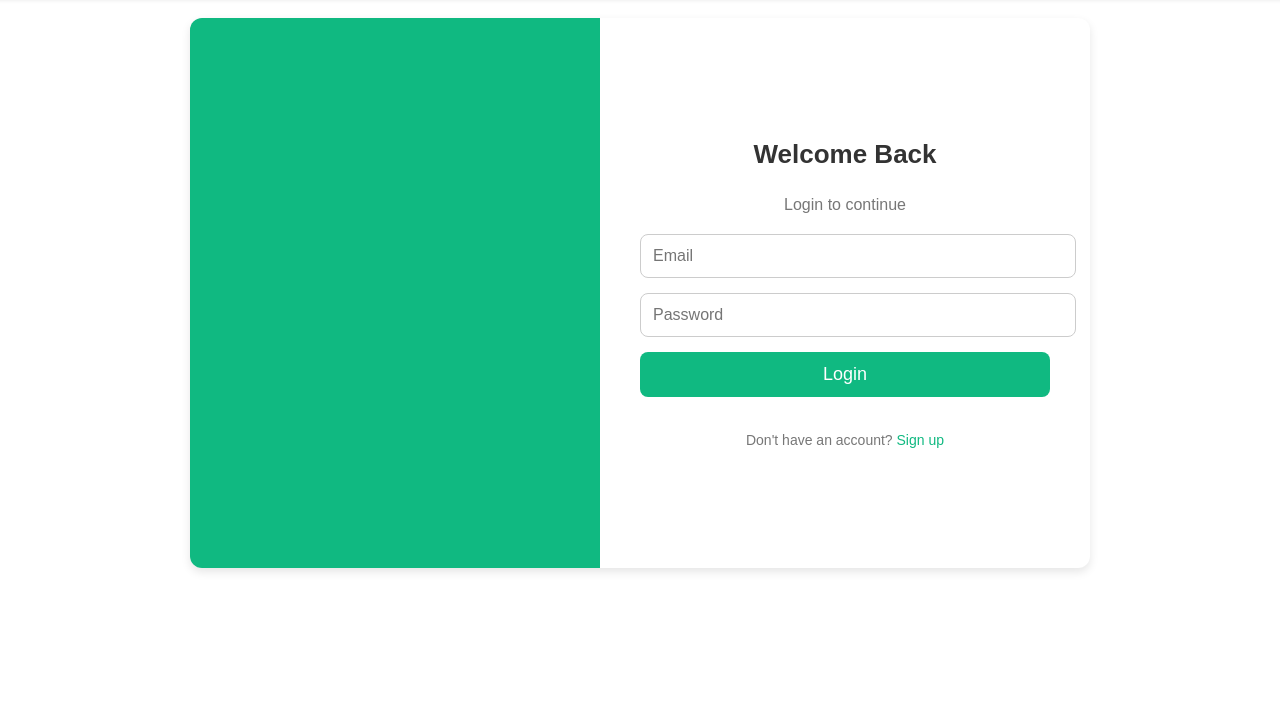
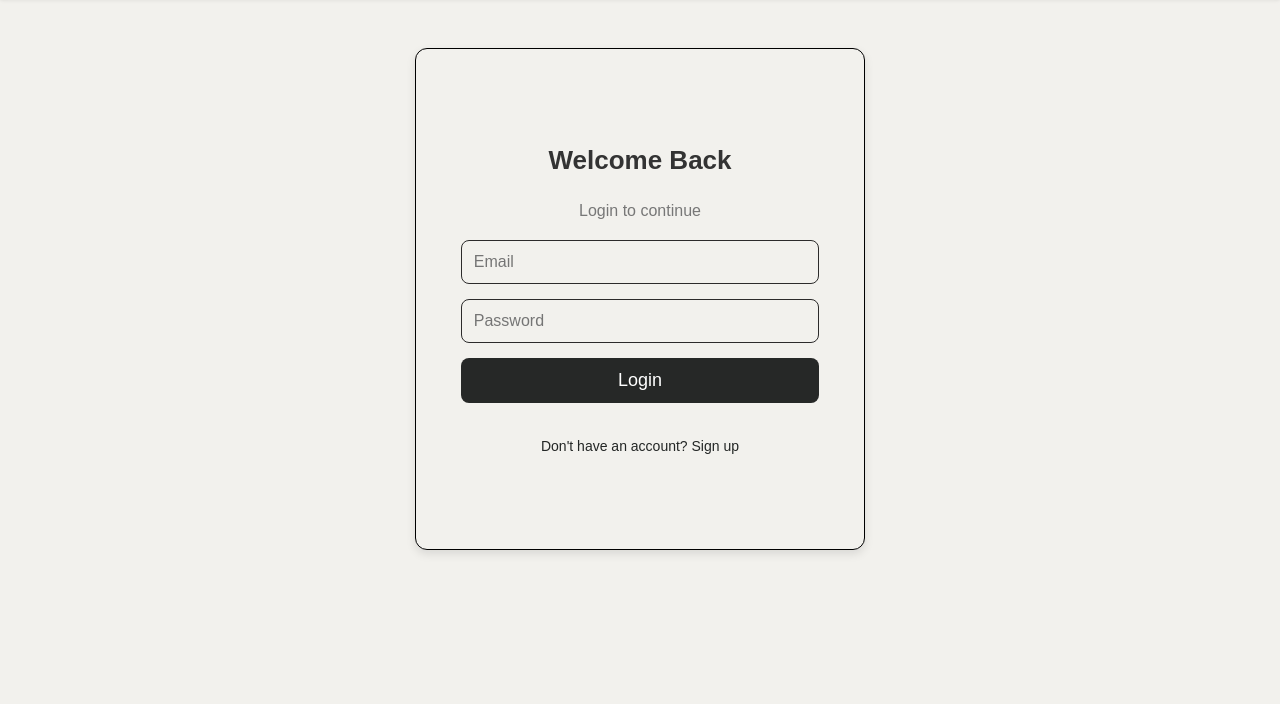
Before and after one commit to aanya-19/youthup-25, a plain HTML site: page login.html in a window 1280 px wide. Shown: the part 96-800 px from the top of the page. Drawn offline with Linux system fonts and the light colour scheme.

Commit message:
Update login.html

```diff
--- a/login.html
+++ b/login.html
@@ -6,20 +6,19 @@
     <title>Login Page</title>
     <script src="https://translate.google.com/translate_a/element.js?cb=initTranslate"></script>
     <style>
-        /* Global Styles */
         #google_translate_element {
-            display: inline-block;
-            margin-left: 10px;
+            display: inline-block !important;
+            margin-left: 10px !important;  /* Adjust spacing */
           }
 
           .goog-te-gadget {
             font-family: Arial, sans-serif !important;
             font-size: 14px !important;
-            color: white !important;
+            color: #f2f1ed !important;
           }
 
           .goog-te-gadget select {
-            background: #fffefe;
+            background: #f2f1ed;  /* Match button color */
             color: rgb(15, 15, 15);
             border: none;
             padding: 5px;
@@ -57,30 +56,43 @@
           margin: 0;
           padding: 0;
           box-sizing: border-box;
-            background-color: #ffffff;
+          background-color: #f2f1ed;
           color: #333;
-            display: flex;
-            flex-direction: column;
-            align-items: center;
-            justify-content: flex-start;
-            height: 100vh;
+          text-align: center;
         }
-
-        /* Navbar */
         .navbar {
-            width: 100%;
           display: flex;
           justify-content: space-between;
           align-items: center;
           padding: 10px 20px;
-            background-color: #fff;
+          background-color: #f2f1ed;
           box-shadow: 0 2px 4px rgba(0, 0, 0, 0.1);
           position: relative;
           z-index: 10;
         }
-
         .navbar img {
           height: 70px;
+        }
+        .navbar .menu {
+          display: flex;
+          align-items: center;
+          gap: 15px;
+
+        }
+        .navbar a {
+          text-decoration: none;
+          color: #333;
+          font-weight: bold;
+        }
+        .navbar .button {
+          background-color: #090a0a;
+          color: #fff;
+          padding: 8px 15px;
+          border-radius: 5px;
+          transition: background-color 0.3s;
+        }
+        .navbar .button:hover {
+          background-color: #0e0f0e;
         }
 
         .menu {
@@ -110,15 +122,30 @@
 
         /* Login Container */
         .login-container {
-            width: 900px;
-            height: 550px;
-            background: white;
+            width: 35vw;
+            height: 500px;
+            background: #f2f1ed;
             display: flex;
+            flex-direction: column;  /* Stack elements vertically */
+            align-items: center;     /* Center horizontally */
+            justify-content: center; /* Center vertically */
             box-shadow: 0px 4px 10px rgba(0, 0, 0, 0.1);
             border-radius: 12px;
             overflow: hidden;
-            margin-top: 20px;
+            margin: 50px auto; /* Center the container */
+            text-align: center; /* Ensures all text inside is centered */
+            border: 1px solid black;
         }
+        .form-section {
+            width: 100%;
+            display: flex;
+            flex-direction: column;
+            align-items: center; /* Center horizontally */
+            justify-content: center; /* Center vertically */
+            text-align: center; /* Center text inside */
+            padding: 40px;
+        }
+
 
         /* Left Section (Image) */
         .image-section {
@@ -135,16 +162,6 @@
             box-shadow: 0px 4px 10px rgba(0, 0, 0, 0.2);
         }
 
-        /* Right Section (Form) */
-        .form-section {
-            width: 50%;
-            display: flex;
-            flex-direction: column;
-            align-items: center;
-            justify-content: center;
-            padding: 40px;
-        }
-
         h2 {
             font-size: 26px;
             font-weight: bold;
@@ -158,26 +175,28 @@
 
         /* Input Fields */
         .input-box {
-            width: 100%;
+            width: 80%; /* Adjust width to fit within the container */
+             /* Set a maximum width to prevent it from becoming too wide */
             padding: 12px;
             margin-bottom: 15px;
-            border: 1px solid #ccc;
+            border: 1px solid #2c2b2b;
+            background-color: #f2f1ed;
             border-radius: 8px;
             font-size: 16px;
             outline: none;
-            transition: 0.3s;
+            box-sizing: border-box; /* Ensures padding is included in width */
         }
 
         .input-box:focus {
-            border-color: #10b981;
+            border-color: #909593;
             box-shadow: 0px 0px 8px rgba(0, 123, 255, 0.3);
         }
 
         /* Login Button */
         .login-button {
-            width: 100%;
+            width: 80%;
             padding: 12px;
-            background-color: #10b981;
+            background-color: #262827;
             color: white;
             font-size: 18px;
             border: none;
@@ -194,10 +213,11 @@
         .signup-text {
             margin-top: 15px;
             font-size: 14px;
+            color: #232625
         }
 
         .signup-text a {
-            color: #10b981;
+            color: #232625 !important;
             text-decoration: none;
         }
 
@@ -215,7 +235,7 @@
 <body>
     <div class="navbar">
         <div class="logo">
-            <img src="nav1.jpeg" alt="Youth Startup Logo">
+            <img src="nav.jpeg" alt="Youth Startup Logo">
         </div>
         <div class="menu">
             <a href="index.html">Home</a>
@@ -229,10 +249,7 @@
     </div>
 
     <div class="login-container">
-        <!-- Left Section: Image -->
-        <div class="image-section">
-            <!-- <img src="https://source.unsplash.com/450x450/?technology" alt="Login Image"> -->
-        </div>
+
 
         <!-- Right Section: Login Form -->
         <div class="form-section">
@@ -247,7 +264,7 @@
             </form>
 
             <p class="signup-text">
-                Don't have an account? <a href="#">Sign up</a>
+                Don't have an account? <a href="signup.html">Sign up</a>
             </p>
         </div>
     </div>
```
Lines whose indentation alone changed are shown as unchanged.
